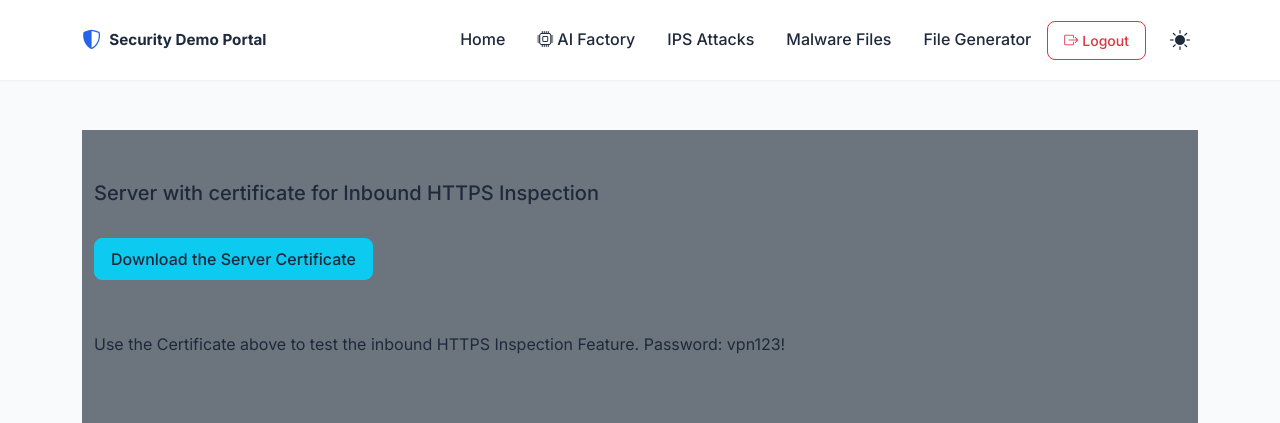
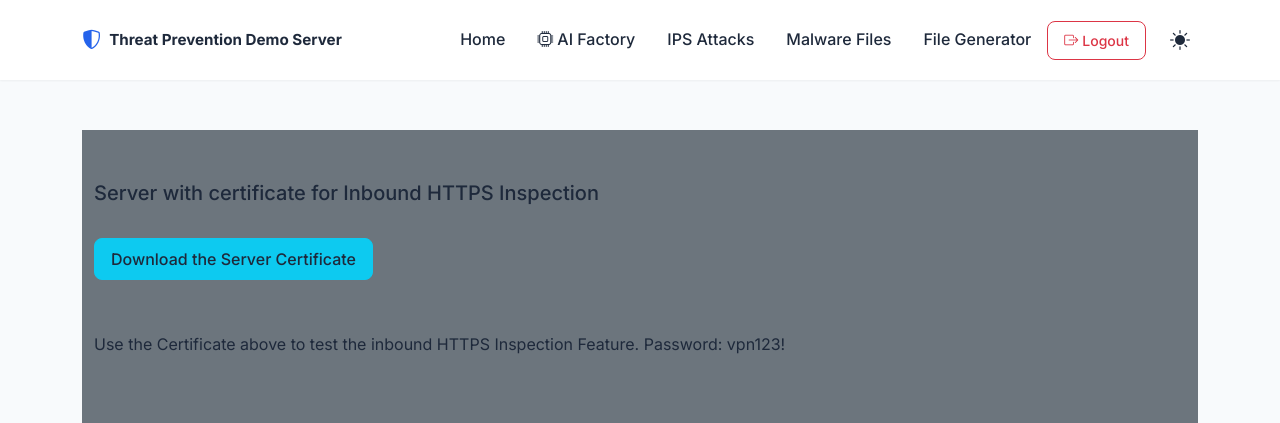
Before and after one commit to alshawwaf/cp_demo_server, a Flask app: page /https_inspection in a window 1280 px wide. Shown: the top 423 px of the page. Run offline with Flask 3, Linux system fonts and the light colour scheme; some libraries are stand-ins or nearby versions.

Commit message:
Name the project Threat Prevention Demo Server
Per the maintainer, the display name is Threat Prevention Demo Server (title,
navbar, login, README) and the repo should be renamed to
threat-prevention-demo-server. Supersedes the interim Security Demo Portal name.

Co-Authored-By: Claude Fable 5 <noreply@anthropic.com>

```diff
--- a/app/templates/base.html
+++ b/app/templates/base.html
@@ -3,7 +3,7 @@
   <head>
     <meta charset="UTF-8" />
     <meta name="viewport" content="width=device-width, initial-scale=1.0" />
-    <title>Check Point Security Demo Portal</title>
+    <title>Threat Prevention Demo Server</title>
 
     <!-- Favicon -->
     <link
--- a/app/templates/login.html
+++ b/app/templates/login.html
@@ -3,7 +3,7 @@
 <head>
   <meta charset="UTF-8" />
   <meta name="viewport" content="width=device-width, initial-scale=1.0" />
-  <title>Login – Check Point Security Demo Portal</title>
+  <title>Login – Threat Prevention Demo Server</title>
   <link rel="icon" href="{{ url_for('static', filename='favicon.ico') }}" type="image/x-icon" />
   <link href="https://fonts.googleapis.com/css2?family=Inter:wght@300;400;500;600;700&display=swap" rel="stylesheet" />
   <link href="https://cdn.jsdelivr.net/npm/bootstrap@5.3.0/dist/css/bootstrap.min.css" rel="stylesheet" />
--- a/app/templates/navbar.html
+++ b/app/templates/navbar.html
@@ -3,7 +3,7 @@
     <div class="container">
         <!-- Brand -->
         <a class="navbar-brand fw-bold d-flex align-items-center gap-2" href="/" style="font-size:.95rem; color:var(--text-main);">
-            <i class="bi bi-shield-shaded" style="color:var(--primary-color); font-size:1.2rem;"></i>Security Demo Portal
+            <i class="bi bi-shield-shaded" style="color:var(--primary-color); font-size:1.2rem;"></i>Threat Prevention Demo Server
         </a>
 
         <!-- Mobile Toggle -->
--- a/docker-compose.aiff.yml
+++ b/docker-compose.aiff.yml
@@ -11,7 +11,7 @@
 services:
   cp-demo-portal:
     build: .
-    image: cp-security-demo-portal:aiff
+    image: threat-prevention-demo-server:aiff
     ports:
       - "8080:8080"
     environment:
```
Also changed, not shown: README.MD.
